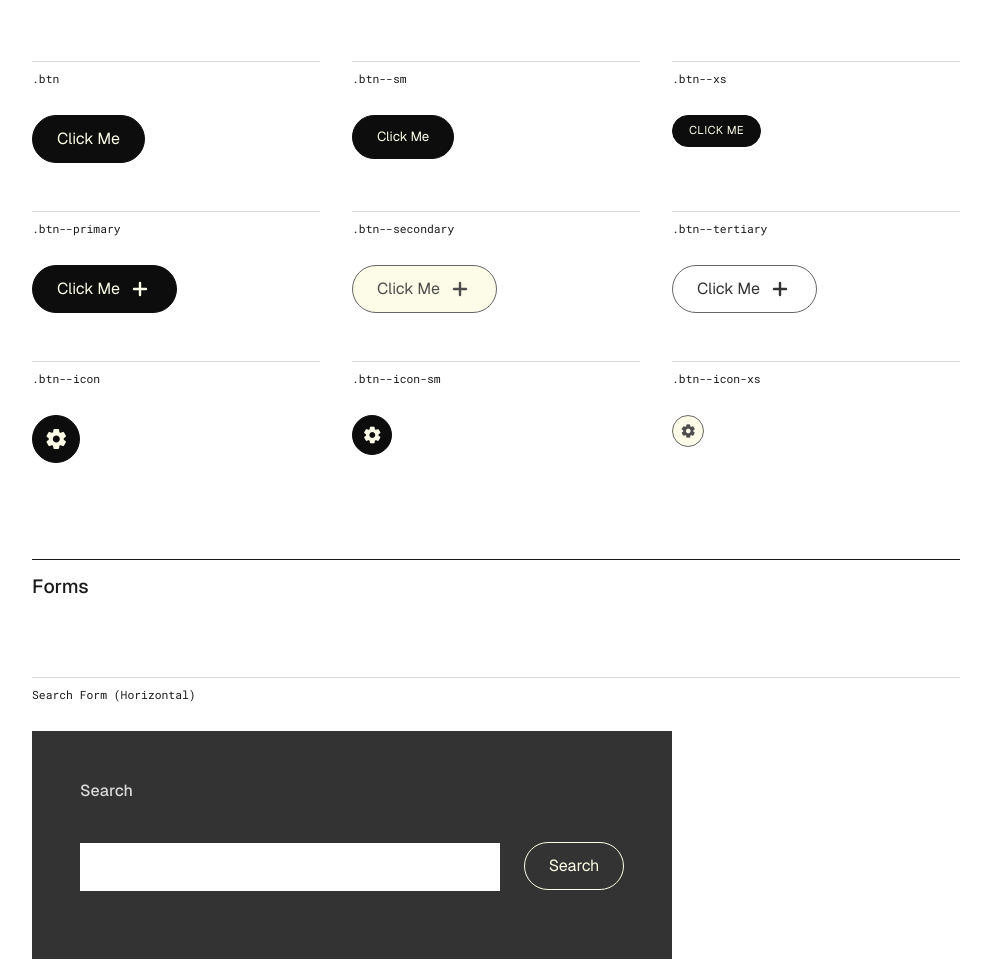
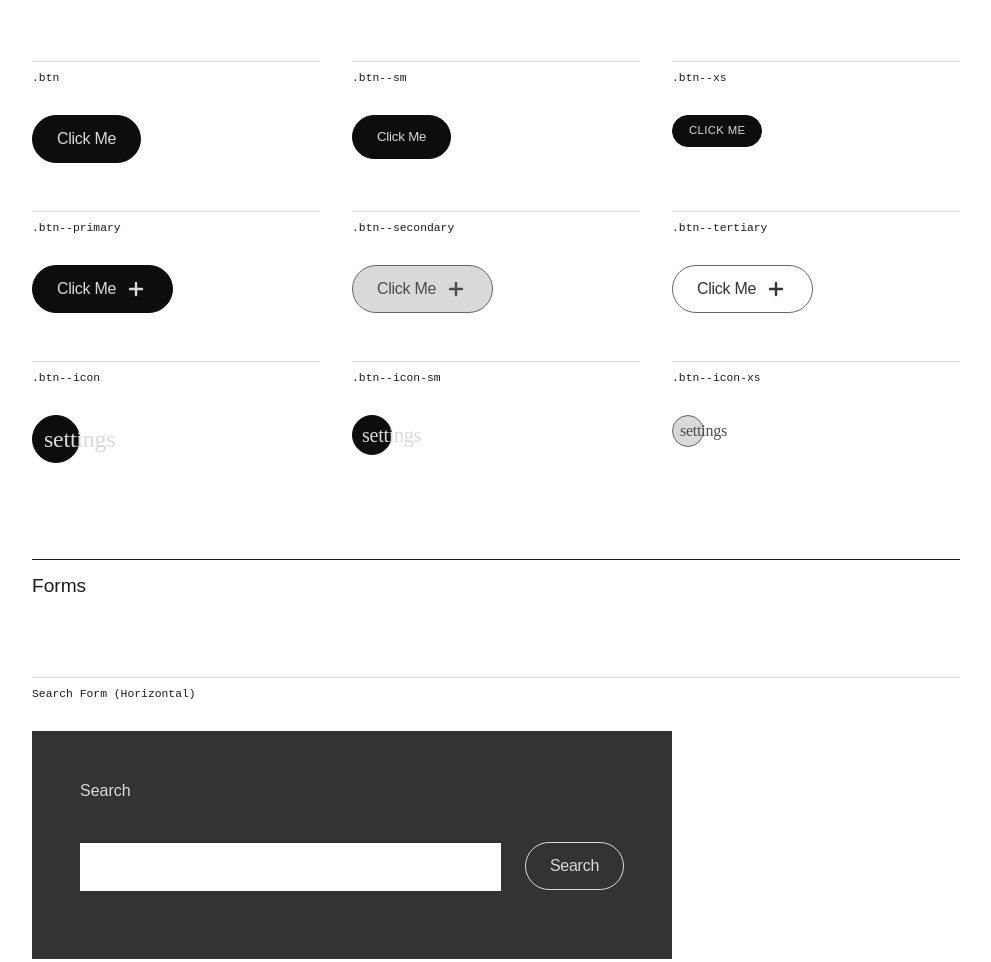
Before and after one commit to tanc-studio/syrup-framework, a plain HTML site: page pages/sg-components.html in a window 1280 px wide. Shown: the part 1434-2396 px from the top of the page, without its empty margins (256-1247 px from the left). Drawn offline with nearby package versions, Linux system fonts and the light colour scheme.

Commit message:
chore: v1.0.0 cleanup — greyscale defaults, remove @font-face, icon-site-family token, remove FA and flush btns

```diff
--- a/css/01-base.css
+++ b/css/01-base.css
@@ -3,15 +3,16 @@
 
   :root {
     /* Color Palette */
-    --color-primary: hsl(60, 90%, 90%);
-    --color-primary-2: hsl(60, 80%, 95%);
-    --color-primary-3: hsl(60, 90%, 80%);
-    --color-secondary: hsl(120, 90%, 92%);
-    --color-secondary-2: hsl(120, 90%, 95%);
-    --color-secondary-3: hsl(120, 90%, 90%);
-    --color-tertiary: hsl(160, 90%, 88%);
-    --color-tertiary-2: hsl(160, 90%, 95%);
-    --color-tertiary-3: hsl(160, 90%, 85%);
+    /* Override these in tokens.css with project brand colours */
+    --color-primary: hsl(0, 0%, 75%);
+    --color-primary-2: hsl(0, 0%, 85%);
+    --color-primary-3: hsl(0, 0%, 60%);
+    --color-secondary: hsl(0, 0%, 50%);
+    --color-secondary-2: hsl(0, 0%, 60%);
+    --color-secondary-3: hsl(0, 0%, 40%);
+    --color-tertiary: hsl(0, 0%, 30%);
+    --color-tertiary-2: hsl(0, 0%, 40%);
+    --color-tertiary-3: hsl(0, 0%, 20%);
 
     /* Status Colors */
     --color-error-1: hsl(351, 90%, 85%);
@@ -66,6 +67,9 @@
     --text-serif: "Frank Ruhl Libre", serif;
     --text-mono: "Roboto Mono", monospace;
     --text-sans: "GeistVF", sans-serif;
+
+    /* Icon Library — override in tokens.css */
+    --icon-site-family: "MATERIAL ICONS";
 
     /* Typography Scale */
     --text-xs: clamp(0.71rem, -0.03vi + 0.72rem, 0.69rem);
@@ -181,39 +185,6 @@
     text-wrap: pretty;
   }
 
-  /* Font Face Declarations */
-  @font-face {
-    font-family: 'GeistVF';
-    src: url('/fonts/GeistVF.ttf') format('woff2-variations');
-    font-weight: 100 900;
-    font-style: normal;
-    font-display: swap;
-  }
-
-  @font-face {
-    font-family: 'Roboto Mono';
-    src: url('../fonts/RobotoMono-VariableFont_wght.ttf') format('woff2-variations');
-    font-weight: 100 900;
-    font-style: normal;
-    font-display: swap;
-  }
-
-  @font-face {
-    font-family: 'ICONS SOCIAL';
-    src: url('../fonts/SocialIcons.woff') format('woff');
-    font-weight: 400;
-    font-style: normal;
-    font-display: swap;
-  }
-
-  @font-face {
-    font-family: 'MATERIAL ICONS';
-    src: url('../fonts/MaterialIconsRound-Regular.otf') format('opentype');
-    font-weight: 400;
-    font-style: normal;
-    font-display: swap;
-  }
-
   /* Prevent Flash of Unstyled Content During Theme Changes */
   .theme-loading,
   .theme-loading * {
--- a/css/03-components.css
+++ b/css/03-components.css
@@ -25,7 +25,7 @@
 }
 
 .icon--site {
-    font-family: 'MATERIAL ICONS';
+    font-family: var(--icon-site-family);
     line-height: 1em;
 }
 
@@ -241,13 +241,6 @@ button {
     cursor: not-allowed;
 }
 
-.btn--flush-right {
-    margin-right: -1.5rem;
-}
-
-.btn--flush-left {
-    margin-left: -0.5rem;
-}
 
 
 /* ------------------------------------------------- */
@@ -390,17 +383,7 @@ button {
     width: 100%;
 }
 
-.form_select-wrapper::after {
-    content: '\f107';
-    position: absolute;
-    top: 0;
-    right: var(--size);
-    font-family: 'FontAwesome';
-    height: 100%;
-    display: flex;
-    align-items: center;
-    pointer-events: none;
-}
+/* Select arrow: add your own indicator in HTML or project CSS */
 
 .form_checkbox-group {
     margin-top: var(--size-xs);
```
